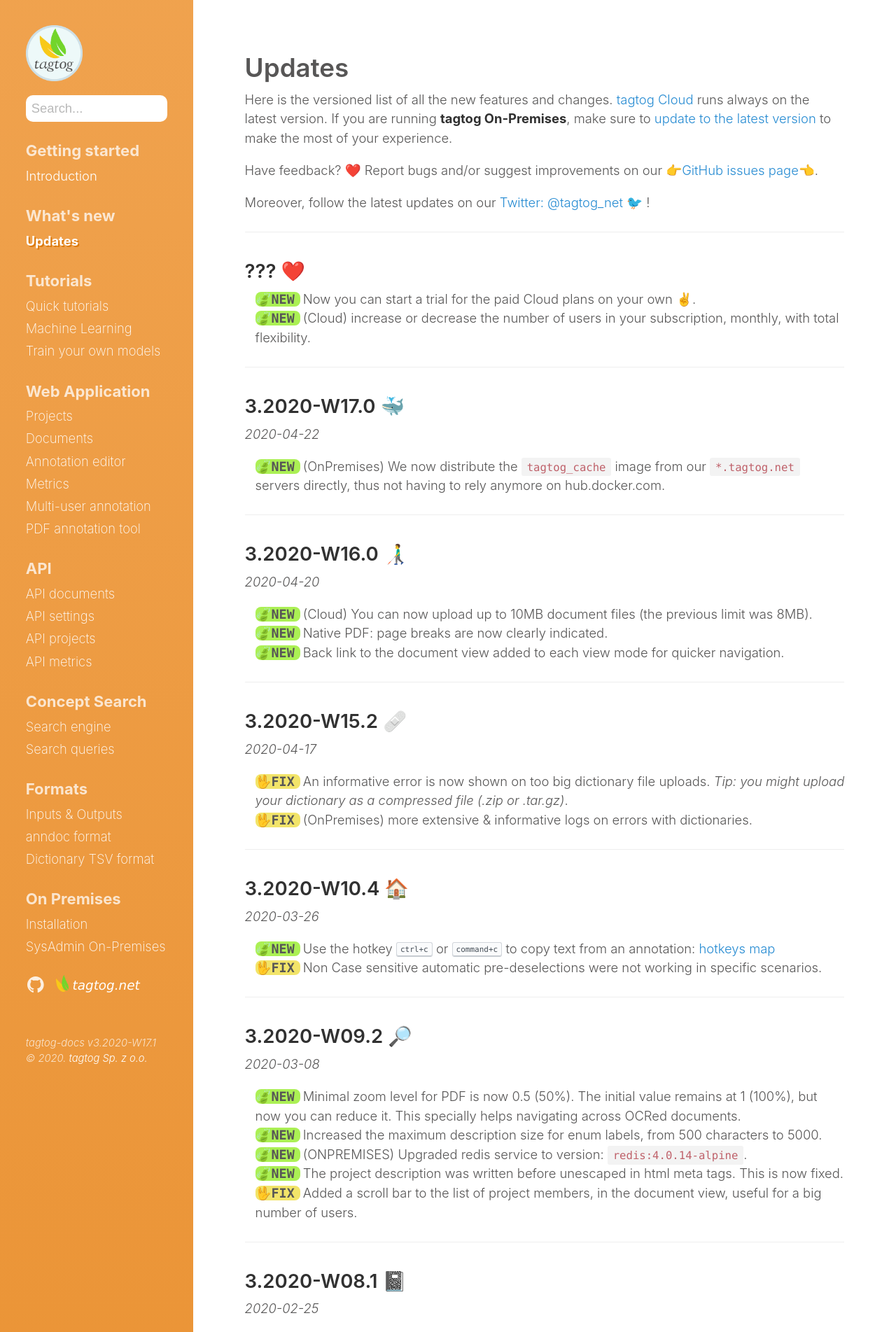
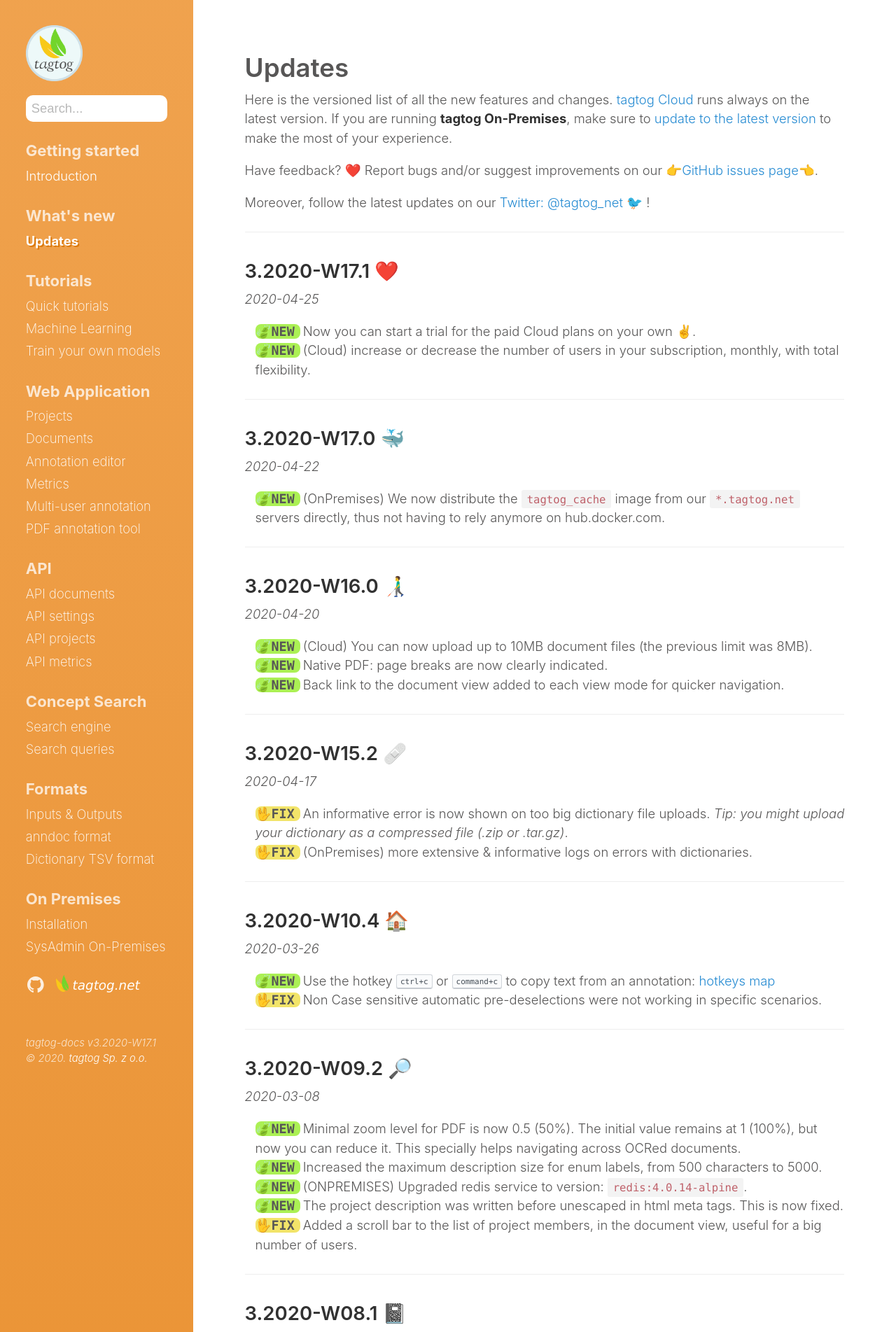
Before and after one commit to tagtogorg/tagtog-doc, a Jekyll site: the page built from updates.md, in a window 1280 px wide. Shown: the top 1903 px of the page at 70% size. Built offline with Jekyll 4.4.1, drawn with Linux system fonts in a browser that asks for light colours; nearby versions of some CDN libraries; emoji names are drawn with the system emoji font; some of the changed text lies outside the part shown.

Commit message:
Bump version: 3.2020-W17.1 ❤️

```diff
--- a/updates.md
+++ b/updates.md
@@ -14,7 +14,8 @@ Moreover, follow the latest updates on our [Twitter: @tagtog_net 🐦](https://t
 
 ---
 
-## ??? ❤️
+## 3.2020-W17.1 ❤️
+_2020-04-25_
 
 <ul class="updates">
   <li class="new"><span markdown="1">Now you can start a trial for the paid Cloud plans on your own ✌️.</span></li>
```
